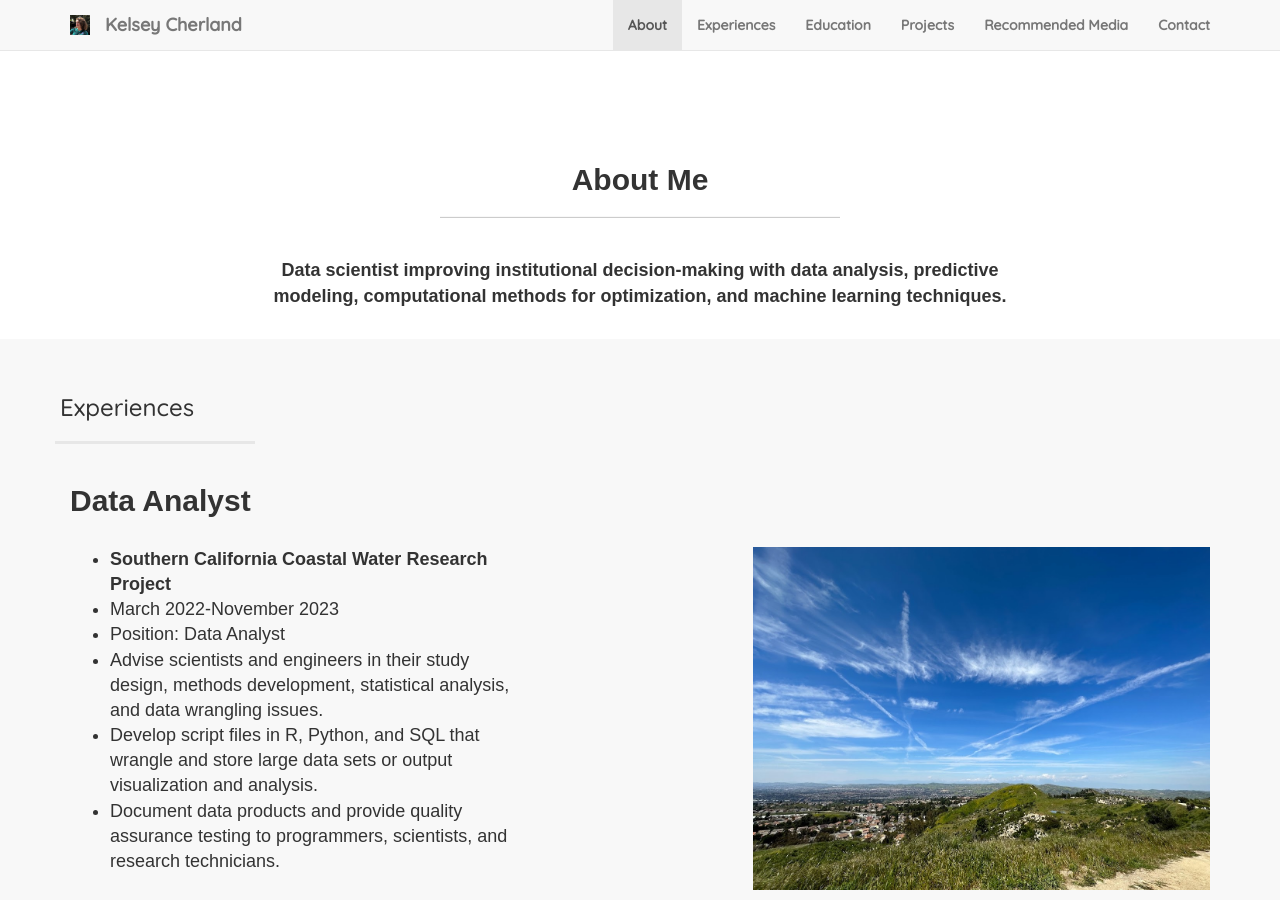
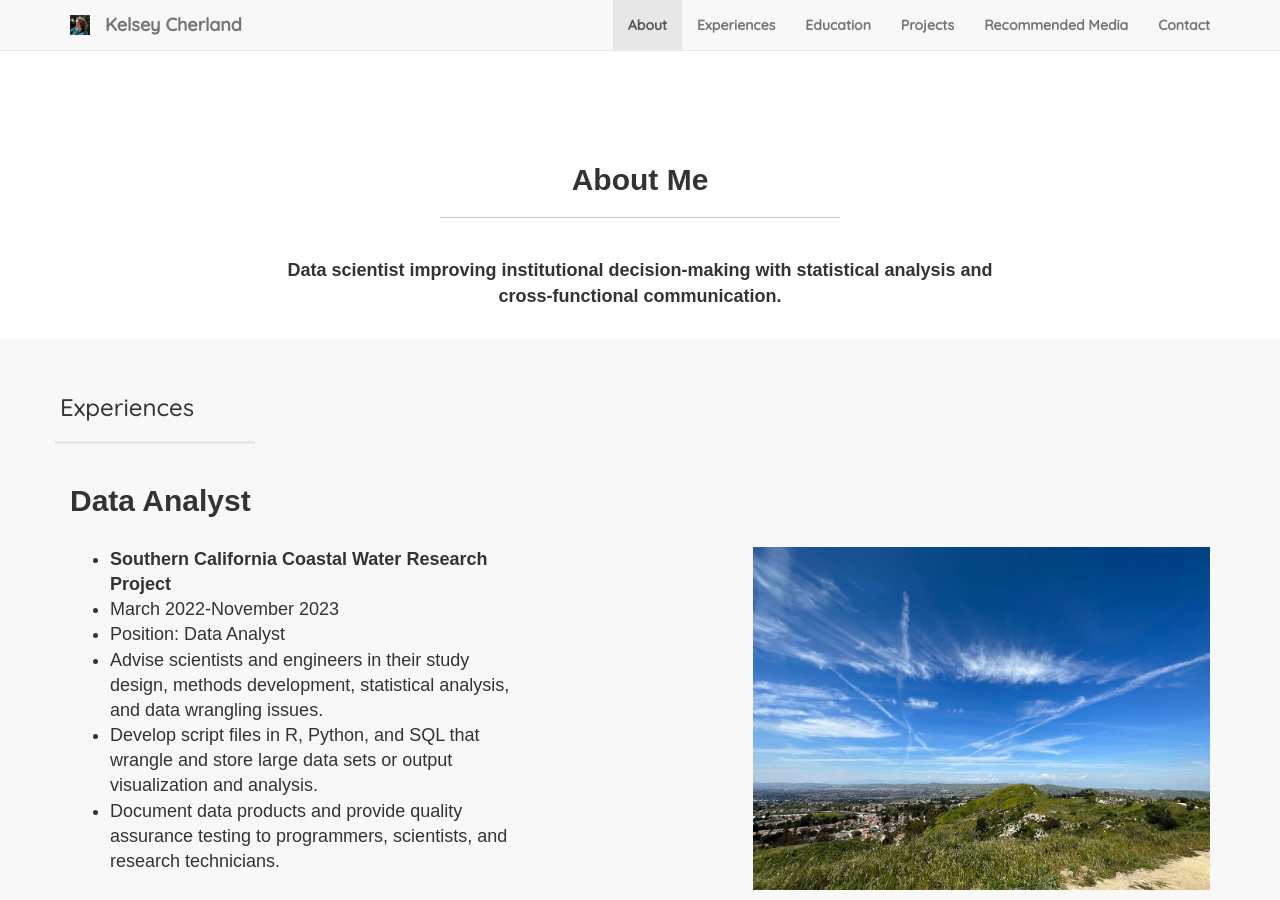
Before and after one commit to figur8s/kcherland.github.io, a Jekyll site: the page built from index.html, in a window 1280 px wide and 900 px high, scrolled down 452 px. Built offline with Jekyll 4.4.1, drawn with Linux system fonts in a browser that asks for light colours; nearby versions of some CDN libraries; library files that are not in the unit come from our copies.

Commit message:
Update about.html
updated description

```diff
--- a/_includes/about.html
+++ b/_includes/about.html
@@ -5,7 +5,7 @@
             <h2>About Me</h2>
             <hr class="intro-divider">
             <br/>
-                <p><font size="4px"> Data scientist improving institutional decision-making with data analysis, predictive modeling, computational methods for optimization, and machine learning techniques. </font></p>
+                <p><font size="4px"> Data scientist improving institutional decision-making with statistical analysis and cross-functional communication. </font></p>
                 <p><font size="4px"> </font></p>
              <br/>
         </div>
```
